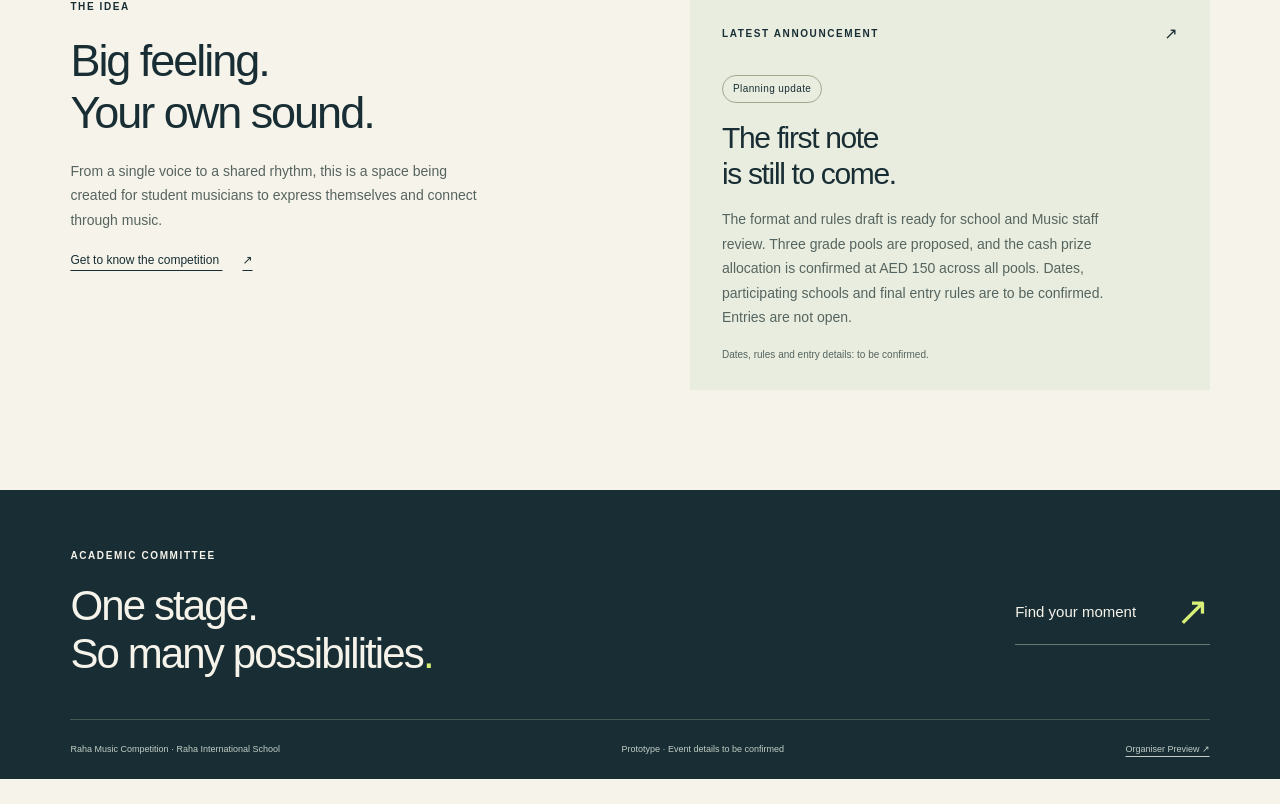
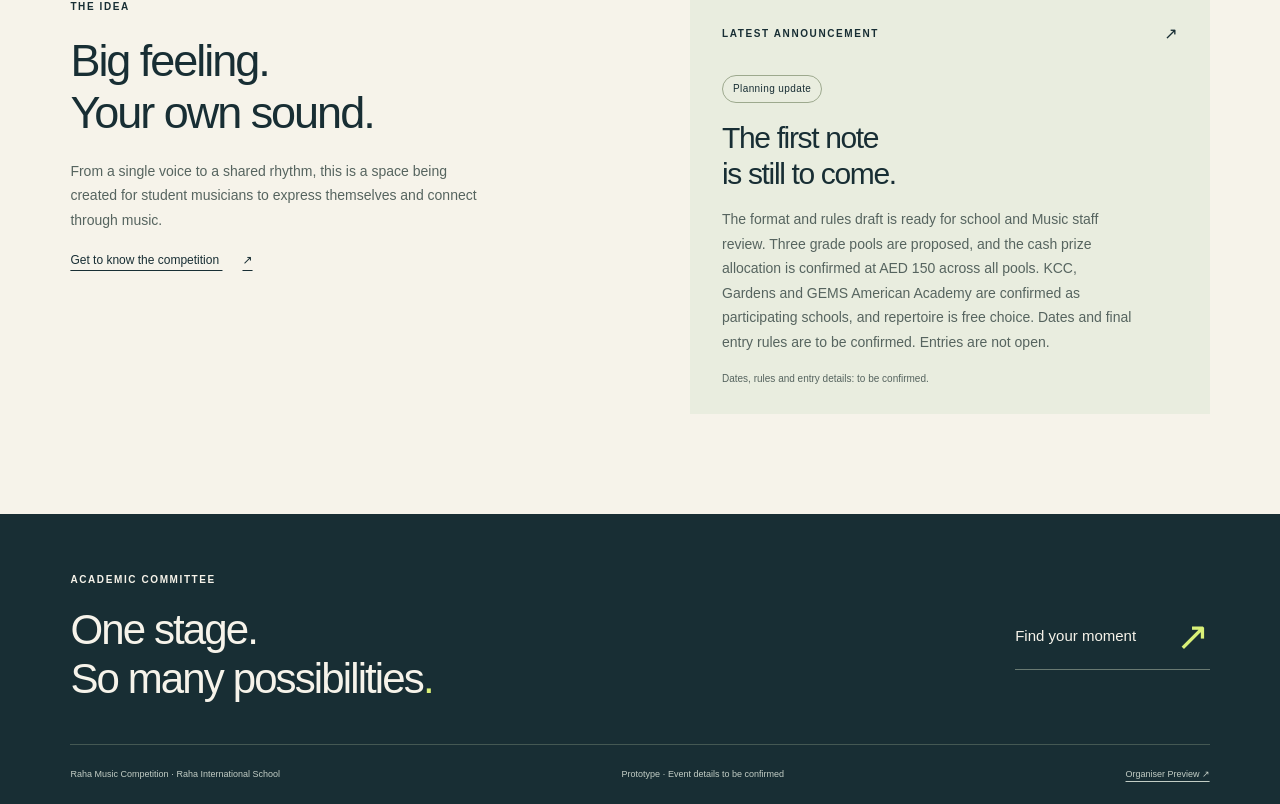
Before and after one commit to AKAlpha0811/music-competition, a React (Vite) app in the folder music-competition/: page / in a window 1280 px wide. Shown: the part 954-1758 px from the top of the page. Before the commit the page ends 1733 px from the top, so only its background shows below. Built offline with nearby package versions, Linux system fonts and the light colour scheme.

Commit message:
Confirm participating schools and free-choice repertoire

```diff
--- a/music-competition/src/data.ts
+++ b/music-competition/src/data.ts
@@ -3,7 +3,9 @@ export const competition = {
   school: 'Raha International School', organiser: 'Academic Committee',
   date: null as string | null, venue: null as string | null,
   timing: 'Term 2 or later', timingStatus: 'Proposed',
-  audience: 'The draft uses Grade 1–5, Grade 6–9 and Grade 10–12 pools. Equivalent grades across schools, participating schools and final entry conditions are to be confirmed. A mixed-grade group rule must be agreed before registration opens.',
+  audience: 'The draft uses Grade 1–5, Grade 6–9 and Grade 10–12 pools. Equivalent grades across schools and final entry conditions are to be confirmed. A mixed-grade group rule must be agreed before registration opens.',
+  participatingSchools: ['KCC', 'Gardens', 'GEMS American Academy'],
+  repertoire: 'Free choice of piece — performers may choose their own song or instrumental work.',
   formats: ['Solo and group performances', 'Instrumental and vocal performances'],
   proposedMinutes: 4,
   pools: [
@@ -15,10 +17,10 @@ export const competition = {
   changeDeadline: null as string | null,
   rules: 'Draft for school and Music staff review. Solo and group instrumental or vocal performances are under consideration. Final rules must be agreed and published before entries open.',
   performanceReview: [
-    'Music staff should confirm time limits, backing tracks, accompaniment, sound-check arrangements and repertoire requirements.',
+    'Music staff should confirm time limits, backing tracks, accompaniment, sound-check arrangements and remaining performance arrangements. Repertoire is free choice.',
     'Publish how officials handle technical interruptions and time overruns.',
   ],
-  judging: 'The judging panel is not confirmed. Ms. Michelle and possible judges from GEMS and Gardens have been discussed. Planning notes also suggest one judge from KCC, one from Gardens and possibly one from GAA. These are discussion points, not appointments; availability and conflicts of interest need checking.',
+  judging: 'The judging panel is not confirmed. Ms. Michelle and possible judges from Gardens and GEMS American Academy have been discussed. Planning notes also suggest one judge from KCC, one from Gardens and possibly one from GEMS American Academy. These are discussion points, not appointments; availability and conflicts of interest need checking.',
   rubric: [
     { criterion: 'Musical interpretation', points: 35 },
     { criterion: 'Technical control', points: 30 },
@@ -47,6 +49,6 @@ export const sampleEntries = [
   { id: 'DEMO-002', name: 'Sample Ensemble B', grade: 'Grade 8', school: 'Sample School B', mode: 'Group', type: 'Vocal', duration: '3:45' },
   { id: 'DEMO-003', name: 'Sample Solo C', grade: 'Grade 11', school: 'Sample School C', mode: 'Solo', type: 'Instrumental', duration: '2:50' },
 ];
-export const initialAnnouncement = 'The format and rules draft is ready for school and Music staff review. Three grade pools are proposed, and the cash prize allocation is confirmed at AED 150 across all pools. Dates, participating schools and final entry rules are to be confirmed. Entries are not open.';
+export const initialAnnouncement = 'The format and rules draft is ready for school and Music staff review. Three grade pools are proposed, and the cash prize allocation is confirmed at AED 150 across all pools. KCC, Gardens and GEMS American Academy are confirmed as participating schools, and repertoire is free choice. Dates and final entry rules are to be confirmed. Entries are not open.';
 export const resultPlaces = ['1st place', '2nd place', '3rd place'];
 export const cashPrizeTotal = competition.pools.reduce((total, pool) => total + pool.awards.reduce((sum, amount) => sum + amount, 0), 0);
```
